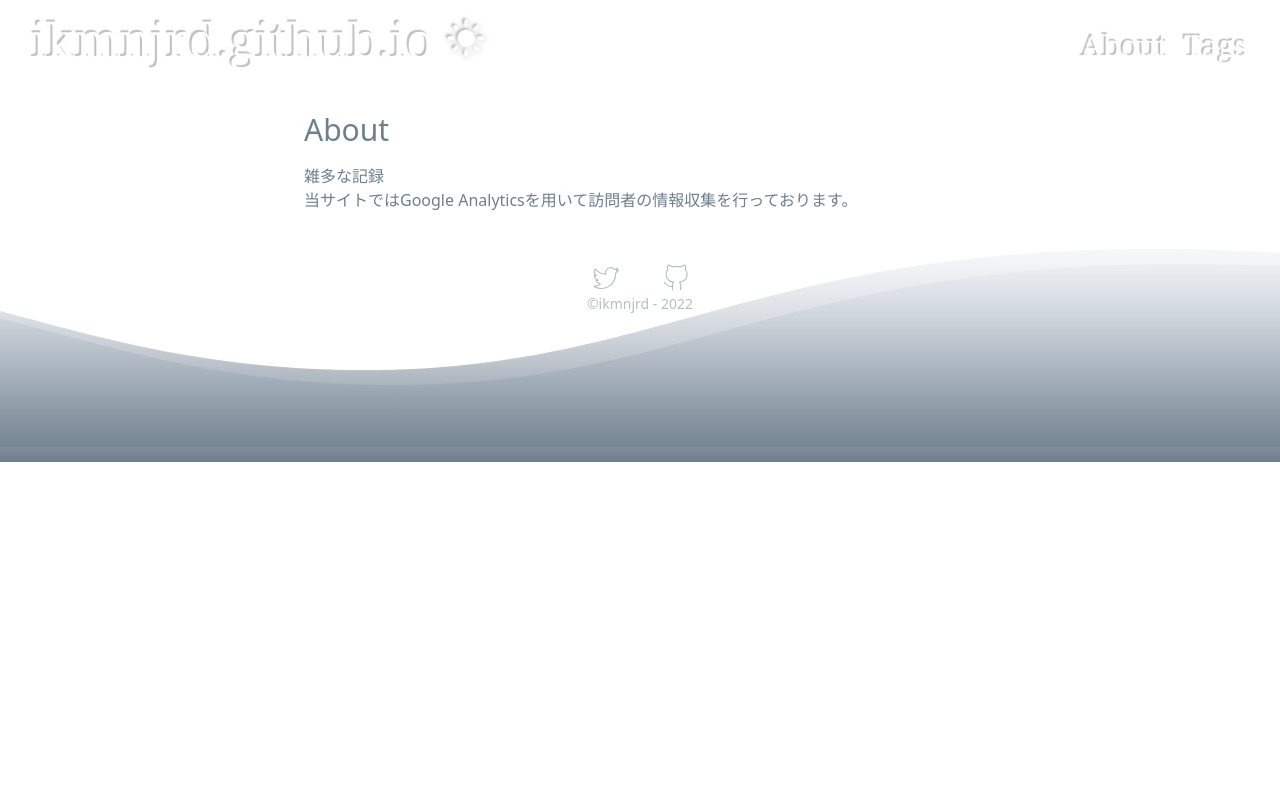
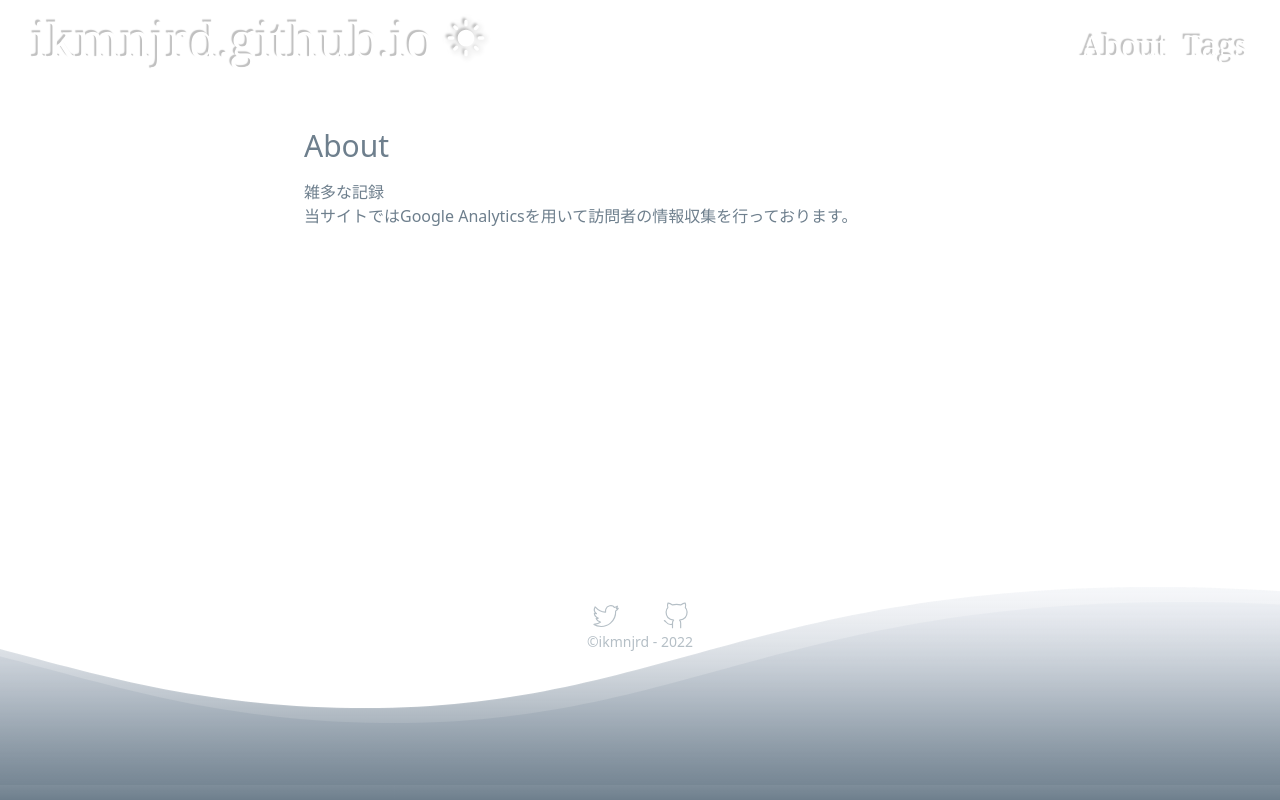
Before and after one commit to ikmnjrd/ikmnjrd.github.io, a Next.js app: page /about in a window 1280 px wide. Built offline with nearby package versions, Linux system fonts and the light colour scheme.

Commit message:
footerの最下部固定

```diff
--- a/components/Footer.tsx
+++ b/components/Footer.tsx
@@ -39,8 +39,6 @@ const Footer: FunctionComponent = ({ children }: Props) => {
       </div>
       <div className="wave"></div>
       <div className="wave"></div>
-      {/* <div className="wave-bottom"></div> */}
-
     </footer>
   )
 }
--- a/pages/about.tsx
+++ b/pages/about.tsx
@@ -13,7 +13,7 @@ export default function about({}) {
         url=""
       />
 
-      <h1 className="text-3xl mt-8 mb-4">About</h1>
+      <h1 className="text-3xl pt-8 pb-4">About</h1>
       <div>
         <p>雑多な記録</p>
         <p>当サイトではGoogle Analyticsを用いて訪問者の情報収集を行っております。</p>
--- a/styles/globals.css
+++ b/styles/globals.css
@@ -1,6 +1,11 @@
 @tailwind base;
 @tailwind components;
 @tailwind utilities;
+
+main {
+  /* footerを最下部に固定表示するため */
+  min-height: calc(100vh - 250.195px - 32px - 4rem);
+}
 
 .header-text {
   color: white;
```
